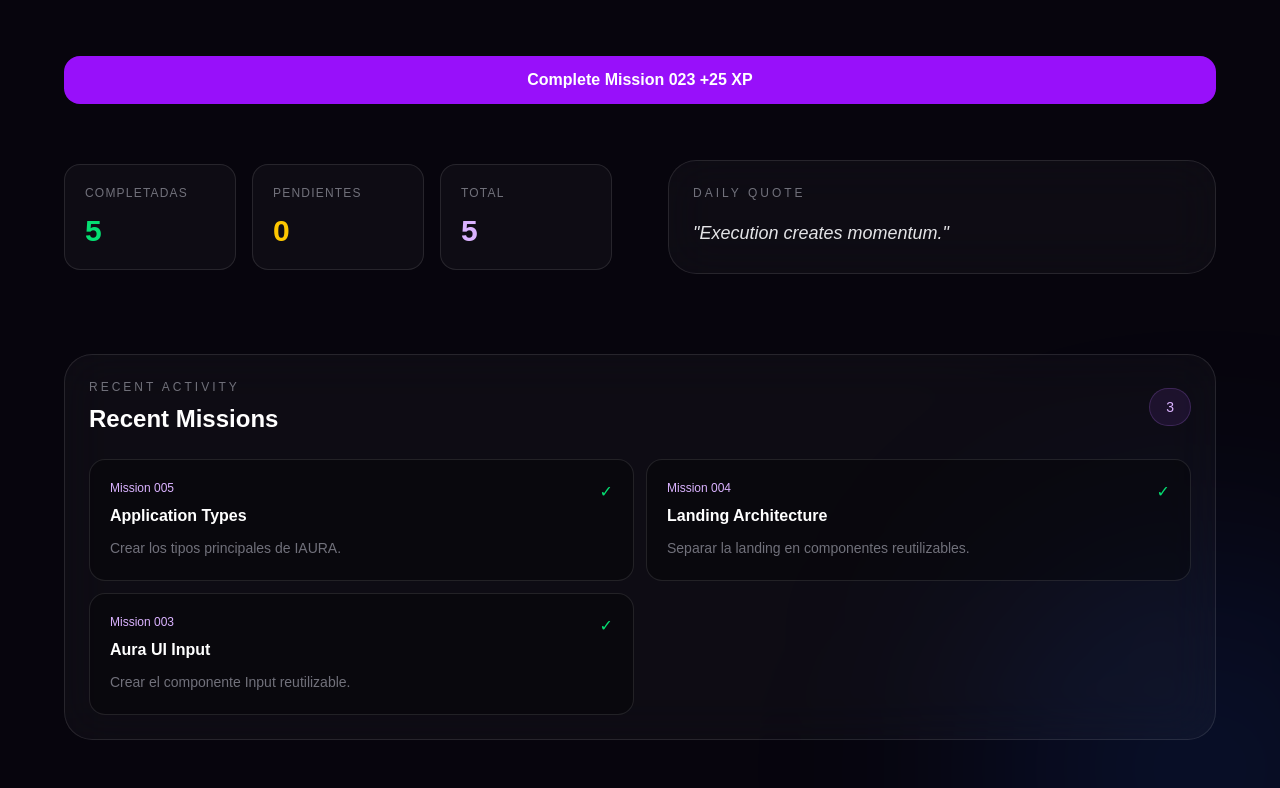
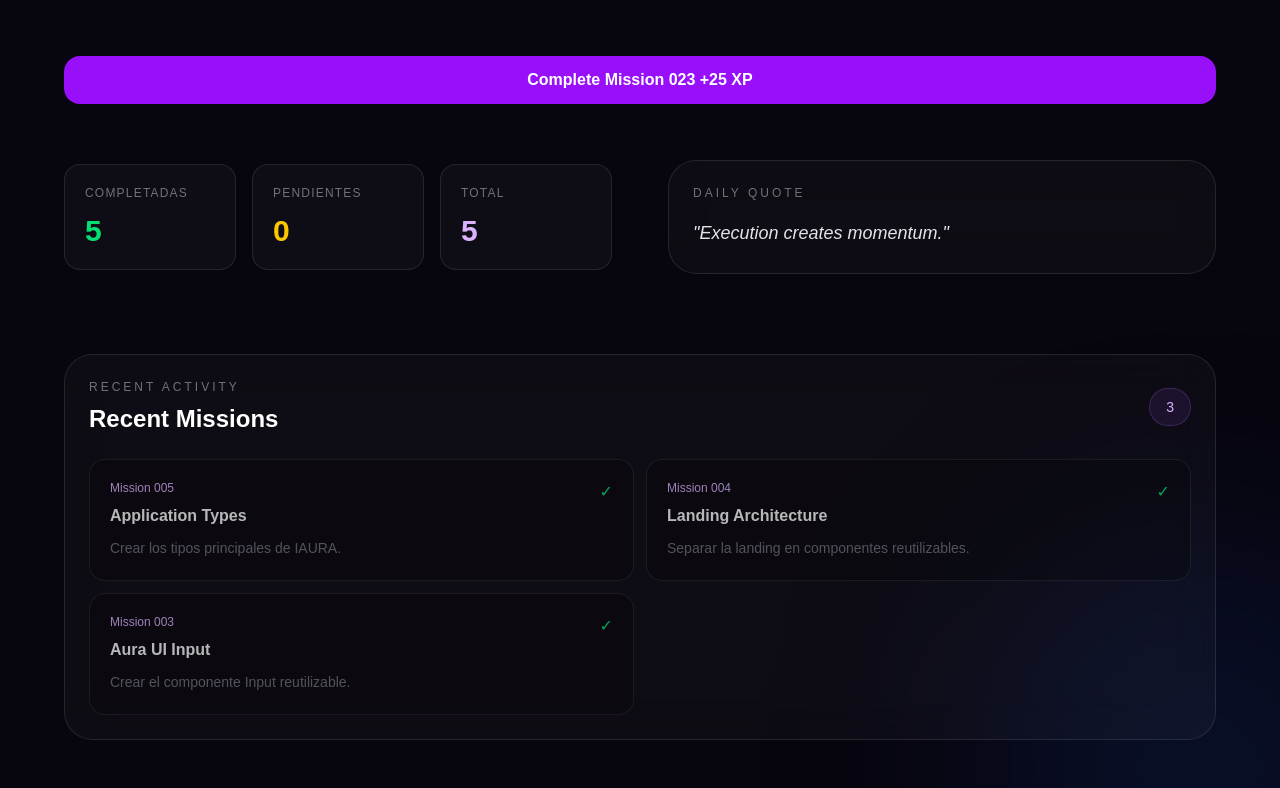
Before and after one commit to IAura-001/IAURA, a Next.js app: page / in a window 1280 px wide. Shown: the part 1944-2732 px from the top of the page. Built offline with nearby package versions, Linux system fonts and the light colour scheme.

Commit message:
Mission 023 - Add interactive mission cards

```diff
--- a/app/page.tsx
+++ b/app/page.tsx
@@ -88,7 +88,11 @@ return (
   total={MISSIONS.length}
 />
 <DailyQuote />
-<MissionList missions={recentMissions} />
+<MissionList
+  missions={recentMissions}
+  completedMissionIds={memory.completedMissionIds ?? []}
+  onComplete={(missionId) => markMissionComplete(missionId, 25)}
+/>
 
 
       </section>
--- a/components/sections/MissionList.tsx
+++ b/components/sections/MissionList.tsx
@@ -3,9 +3,15 @@ import type { Mission } from "@/types/mission";
 
 type MissionListProps = {
   missions: Mission[];
+  completedMissionIds: string[];
+  onComplete: (missionId: string) => void;
 };
 
-export default function MissionList({ missions }: MissionListProps) {
+export default function MissionList({
+  missions,
+  completedMissionIds,
+  onComplete,
+}: MissionListProps) {
   return (
     <div className="lg:col-span-2">
       <div className="mt-6 rounded-[28px] border border-white/10 bg-white/[0.03] p-6 backdrop-blur-xl">
@@ -27,7 +33,12 @@ export default function MissionList({ missions }: MissionListProps) {
 
         <div className="mt-6 grid gap-3 md:grid-cols-2">
           {missions.map((mission) => (
-            <MissionCard key={mission.id} mission={mission} />
+            <MissionCard
+              key={mission.id}
+              mission={mission}
+              isCompleted={completedMissionIds.includes(mission.id)}
+              onComplete={onComplete}
+            />
           ))}
         </div>
       </div>
--- a/components/ui/MissionCard.tsx
+++ b/components/ui/MissionCard.tsx
@@ -2,11 +2,18 @@ import type { Mission } from "@/types/mission";
 
 type MissionCardProps = {
   mission: Mission;
+  isCompleted: boolean;
+  onComplete: (missionId: string) => void;
 };
 
-export default function MissionCard({ mission }: MissionCardProps) {
+export default function MissionCard({ mission, isCompleted, onComplete }: MissionCardProps) {
   return (
-    <div className="rounded-2xl border border-white/10 bg-black/30 p-5">
+  <button
+    type="button"
+    onClick={() => onComplete(mission.id)}
+    disabled={isCompleted}
+    className="w-full rounded-2xl border border-white/10 bg-black/30 p-5 text-left transition hover:border-purple-400/30 hover:bg-white/[0.04] disabled:cursor-default disabled:opacity-70"
+  >
     <div className="flex items-start justify-between gap-4">
       <div>
         <p className="text-xs font-medium text-purple-300">
@@ -22,8 +29,16 @@ export default function MissionCard({ mission }: MissionCardProps) {
         </p>
       </div>
 
-        <span className="text-green-400">✓</span>
+      <span
+        className={
+          isCompleted
+            ? "text-green-400"
+            : "text-zinc-600"
+        }
+      >
+        {isCompleted ? "✓" : "○"}
+      </span>
     </div>
-    </div>
+  </button>
 );
 }
```
Lines whose indentation alone changed are shown as unchanged.
